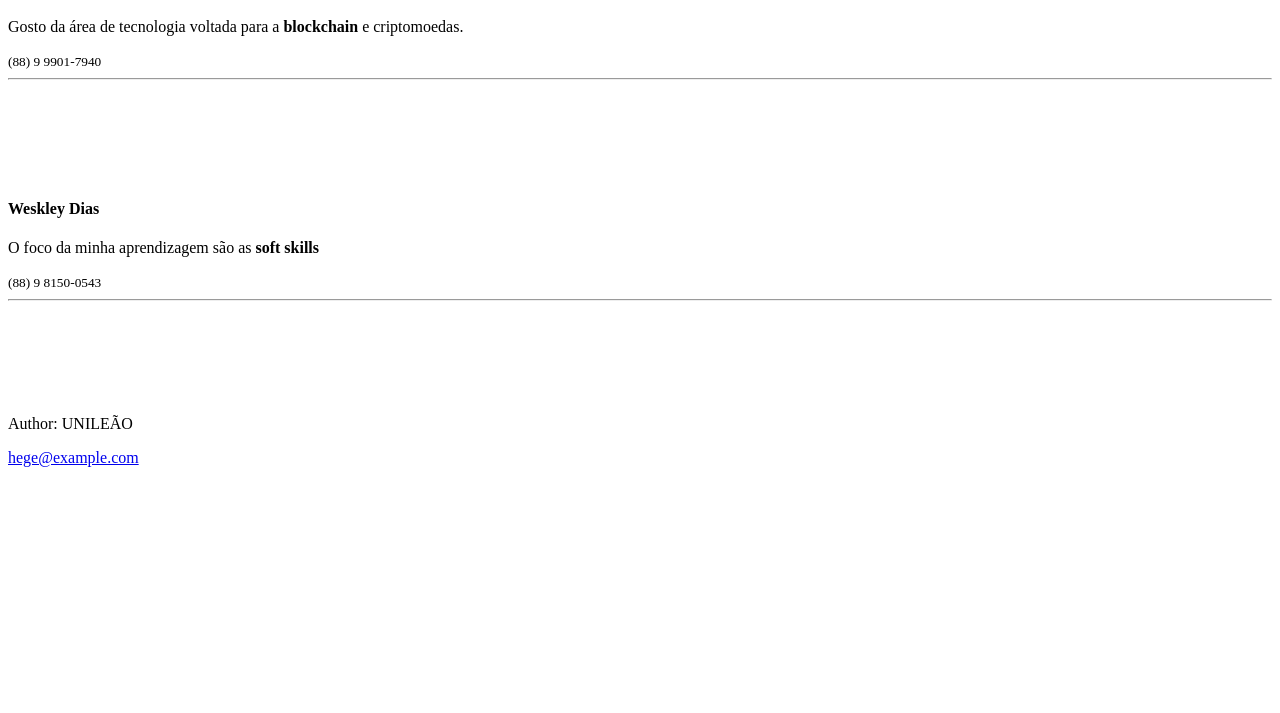
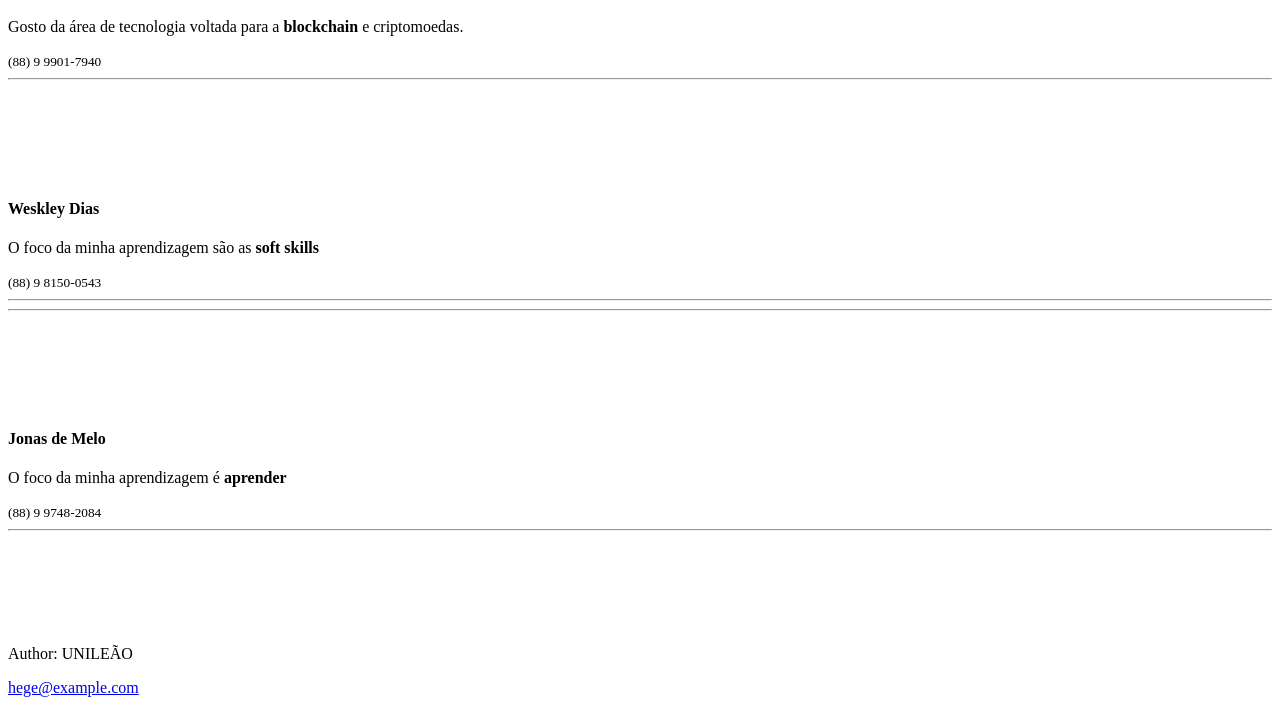
Before and after one commit to spaaws/sociale, a plain HTML site: page users.html in a window 1280 px wide. Shown: the part 119-832 px from the top of the page. Before the commit the page ends 800 px from the top, so only its background shows below. Drawn offline with Linux system fonts and the light colour scheme.

Commit message:
Mais um contato

```diff
--- a/users.html
+++ b/users.html
@@ -42,6 +42,17 @@
   <hr>
 
 
+  <hr>
+
+  <br><br><br><br><br>
+
+  <section>
+    <h4>Jonas de Melo</h4>
+    <p>O foco da minha aprendizagem é <strong>aprender</strong></p>
+    <small>(88) 9 9748-2084</small>
+  </section>
+
+  <hr>
 
 
   <br><br><br><br><br>
```
